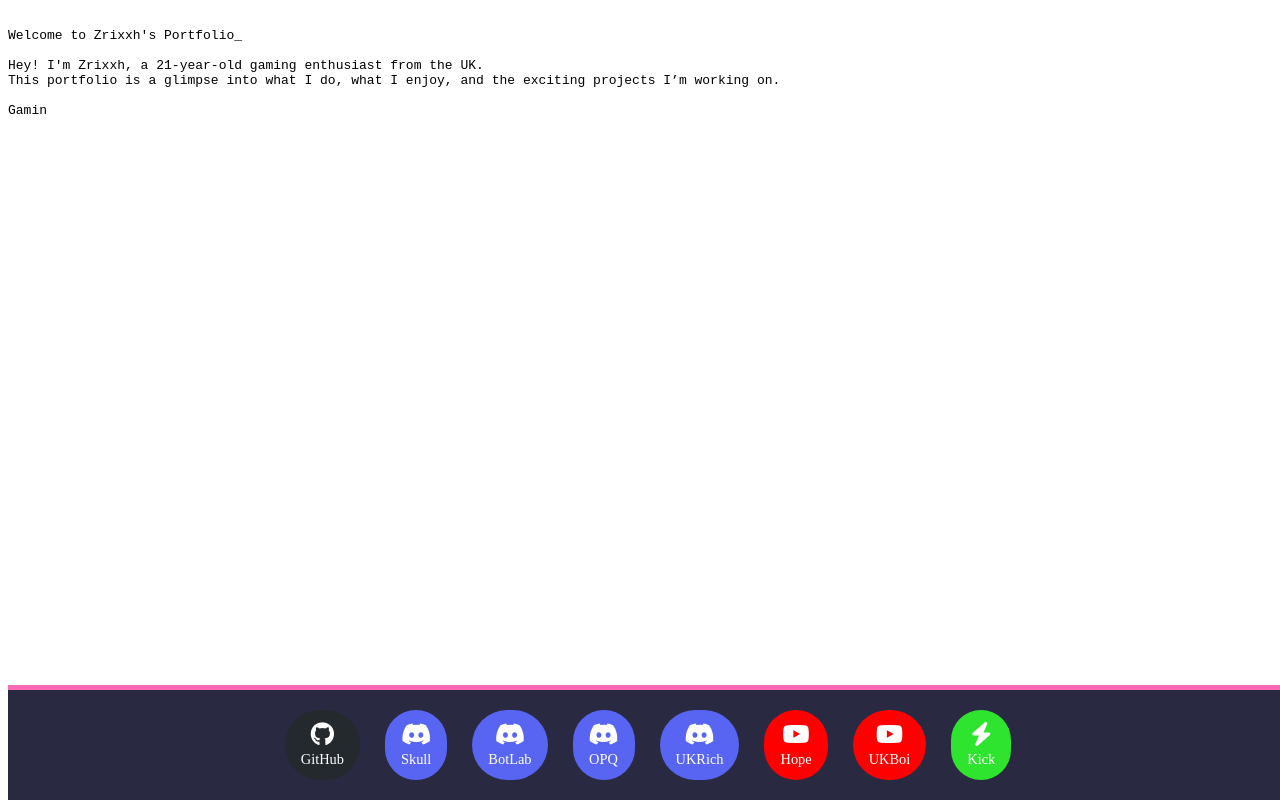
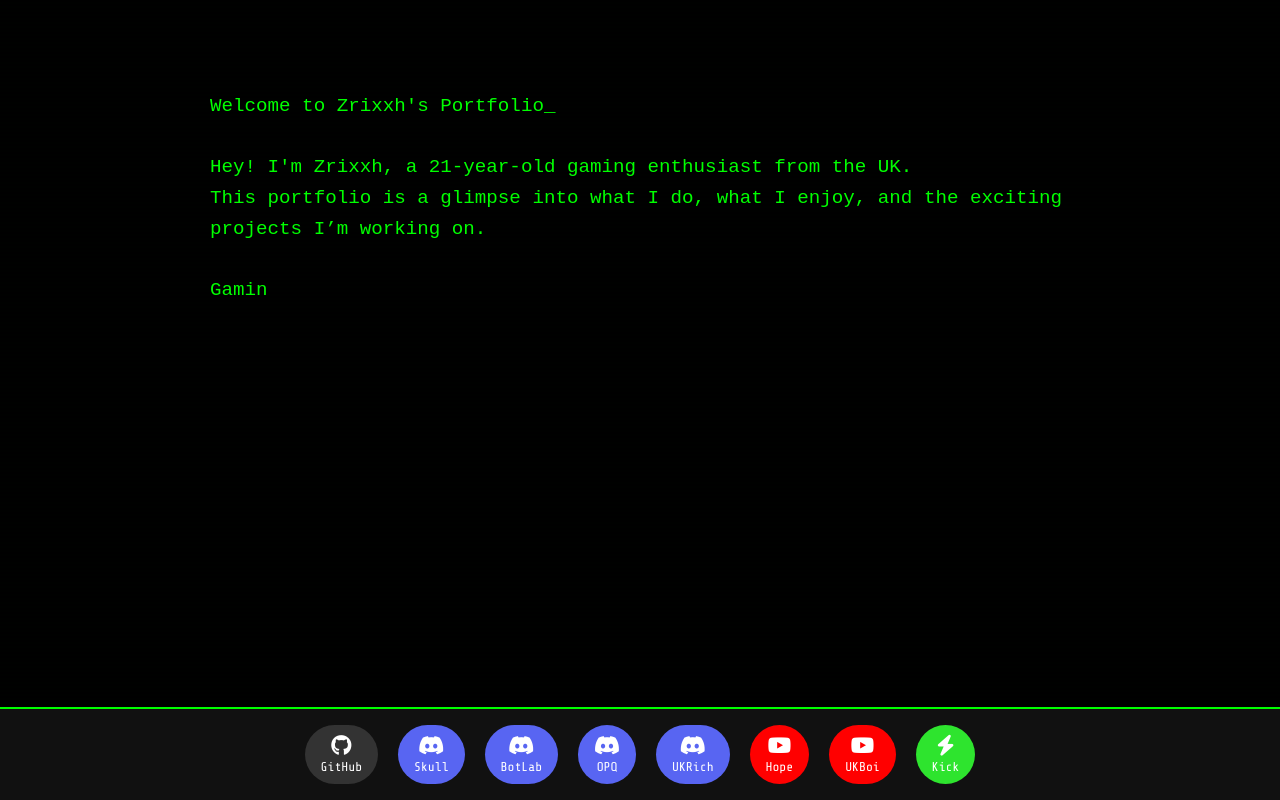
Before and after one commit to zrixxh/my-portfolio, a plain HTML site: page index.html in a window 1280 px wide. Drawn offline with nearby package versions, Linux system fonts and the light colour scheme.

Commit message:
Update style.css

```diff
--- a/style.css
+++ b/style.css
@@ -1,66 +1,110 @@
+@import url('https://fonts.googleapis.com/css2?family=Share+Tech+Mono&display=swap');
+
+* {
+  margin: 0;
+  padding: 0;
+  box-sizing: border-box;
+}
+
+body {
+  background: black;
+  color: #00ff00;
+  font-family: 'Share Tech Mono', monospace;
+  overflow-x: hidden;
+}
+
+.matrix-bg {
+  position: fixed;
+  top: 0;
+  left: 0;
+  width: 100%;
+  height: 100%;
+  background: repeating-linear-gradient(
+    0deg,
+    rgba(0, 255, 0, 0.05),
+    rgba(0, 255, 0, 0.05) 2px,
+    transparent 2px,
+    transparent 4px
+  );
+  pointer-events: none;
+  z-index: 0;
+  animation: flicker 2s infinite alternate;
+}
+
+@keyframes flicker {
+  0% { opacity: 0.05; }
+  100% { opacity: 0.1; }
+}
+
+.terminal {
+  padding: 60px 20px 100px;
+  max-width: 900px;
+  margin: auto;
+  position: relative;
+  z-index: 1;
+}
+
+.typewriter {
+  white-space: pre-wrap;
+  font-size: 1.2rem;
+  line-height: 1.6;
+  color: #00ff00;
+}
+
+/* Footer Links */
+
 .footer {
   position: fixed;
   bottom: 0;
   width: 100%;
-  background: #292942;
-  padding: 20px 0;
-  border-top: 5px solid #ff69b4;
+  background: #111;
+  padding: 16px 0;
   display: flex;
   justify-content: center;
-  z-index: 1000;
+  z-index: 100;
+  border-top: 2px solid #00ff00;
 }
 
 .social-links {
   display: flex;
   flex-wrap: wrap;
+  gap: 20px;
   justify-content: center;
-  gap: 25px;
-  padding: 0 20px;
-  max-width: 1100px;
 }
 
 .social-links a {
-  text-decoration: none;
-  font-size: 0.9rem;
   display: flex;
   flex-direction: column;
   align-items: center;
-  padding: 12px 16px;
+  padding: 10px 16px;
   border-radius: 999px;
-  transition: all 0.3s ease;
+  text-decoration: none;
+  font-size: 0.8rem;
   color: white;
-  background: #444;
-  box-shadow: 0 0 0 transparent;
-  position: relative;
+  transition: transform 0.2s ease, box-shadow 0.3s ease;
+  background-color: #222;
+}
+
+.social-links a:hover {
+  transform: translateY(-3px) scale(1.05);
+  box-shadow: 0 0 10px #00ff00;
+}
+
+/* Platform Colors */
+.social-links a.github {
+  background-color: #333;
+}
+.social-links a.discord {
+  background-color: #5865F2;
+}
+.social-links a.youtube {
+  background-color: #FF0000;
+}
+.social-links a.kick {
+  background-color: #2EE42E;
 }
 
 .social-links i {
-  font-size: 1.5rem;
-  margin-bottom: 5px;
+  font-size: 1.3rem;
+  margin-bottom: 4px;
 }
-
-/* Bounce + Glow on Hover */
-.social-links a:hover {
-  transform: translateY(-4px) scale(1.05);
-  box-shadow: 0 0 12px rgba(255, 255, 255, 0.3);
-}
-
-/* Platform-Specific Background Colors */
-.social-links a.github { background: #24292e; }
-.social-links a.discord { background: #5865F2; }
-.social-links a.youtube { background: #FF0000; }
-.social-links a.kick { background: #2EE42E; }
-
-/* Light Mode */
-body.light .footer {
-  background: #f9f9f9;
-  border-top: 5px solid #00bfff;
-}
-
-body.light .social-links a {
-  color: #fff;
-}
-
-body.light .social-links a:hover {
-  box-shadow: 0 0 12px rgba(0, 0, 0, 0.2);
-}
```
